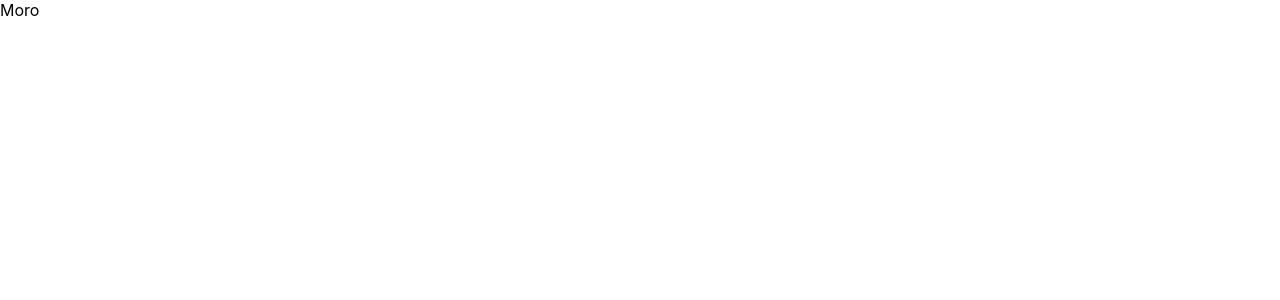
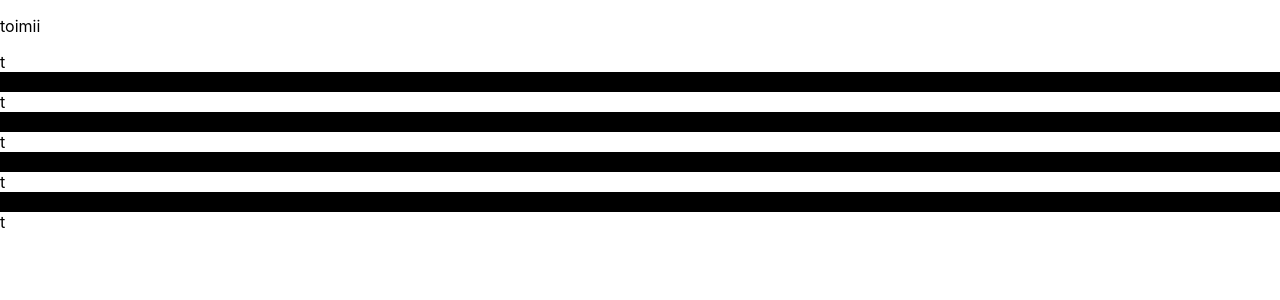
Before and after one commit to jvanha/full-stack-harjoitustyo, a React (Create React App) app in the folder chess-frontend/: page / in a window 1280 px wide. Shown: the top 300 px of the page. Built offline with nearby package versions, Linux system fonts and the light colour scheme; the HTML template or start-up script is replaced by a standard one.

Commit message:
1. paiva lopetus

```diff
--- a/chess-frontend/src/App.js
+++ b/chess-frontend/src/App.js
@@ -1,9 +1,15 @@
 import React from 'react';
+import Board from './components/Board'
+const squares = [
+  [[1,1],[1,2],[1,3]],
+  [[2,1],[2,2],[2,3]],
+  [[3,1],[3,2],[3,3]],
 
+]
 function App() {
   return (
     <div>
-      Moro
+      <Board squares={squares}/>
     </div>
   );
 }
--- /dev/null
+++ b/chess-frontend/src/components/Board.jsx
@@ -0,0 +1,38 @@
+import React from 'react'
+
+const MySquare = ({ color }) => {
+  console.log('square')
+  return (
+    <div style={{ backgroundColor: color}}>
+      t
+    </div>
+  )
+}
+
+
+const Board = ({ squares }) => {
+
+  return (
+    <div>
+      <p>toimii</p>
+      {squares.map(element => {
+        console.log(element)
+        return (
+          <div key={element[0][0]}>
+          {element.map(e => {
+            console.log(e)
+            return (
+              <div key={e[1]} className={{display: 'flex', flexDirection: 'row'}}>
+                <MySquare color={(e[0]-e[1])%2===0 ? 'white' : 'black'}/>
+              </div>
+            )
+          })}
+          </div>
+        )
+      })
+    }
+    </div>
+  )
+}
+
+export default Board
```
